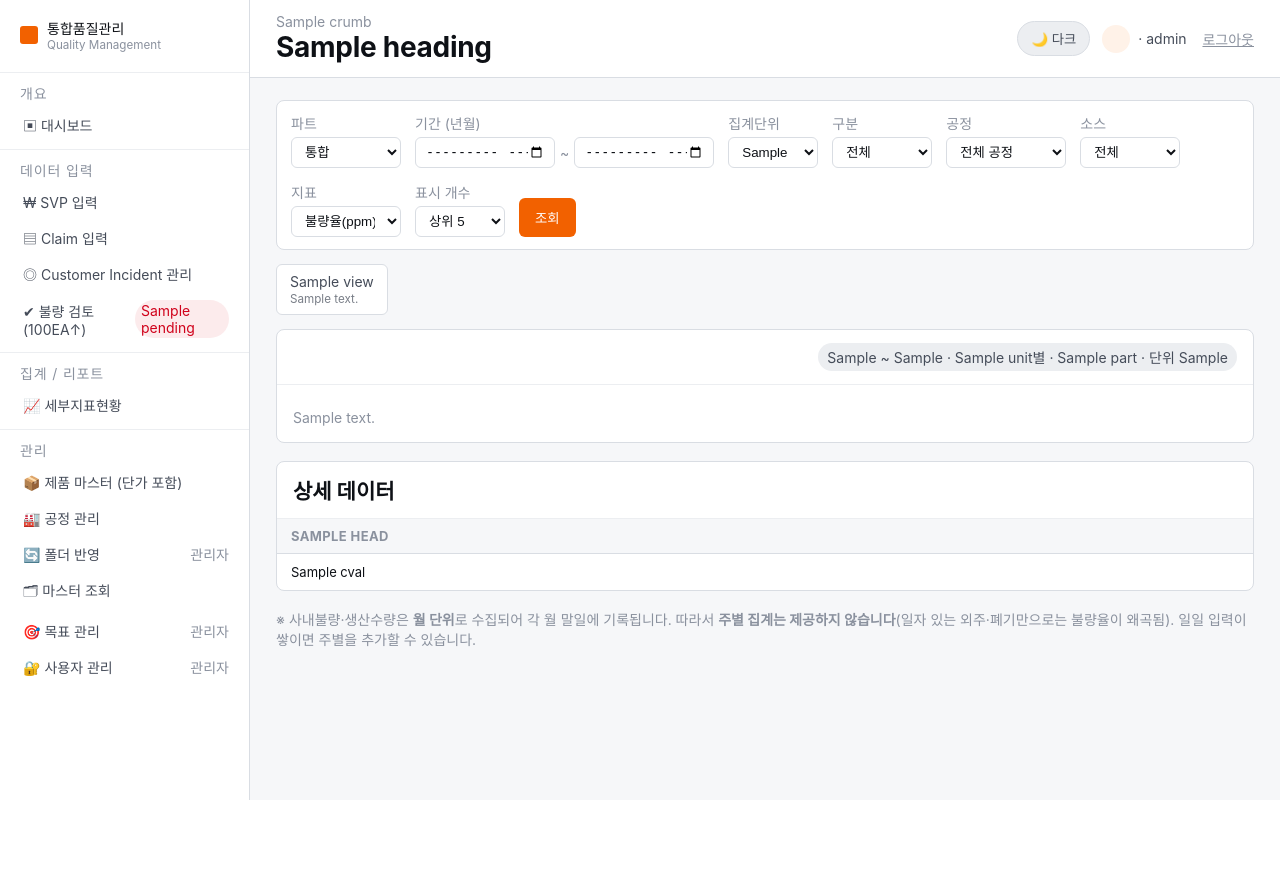
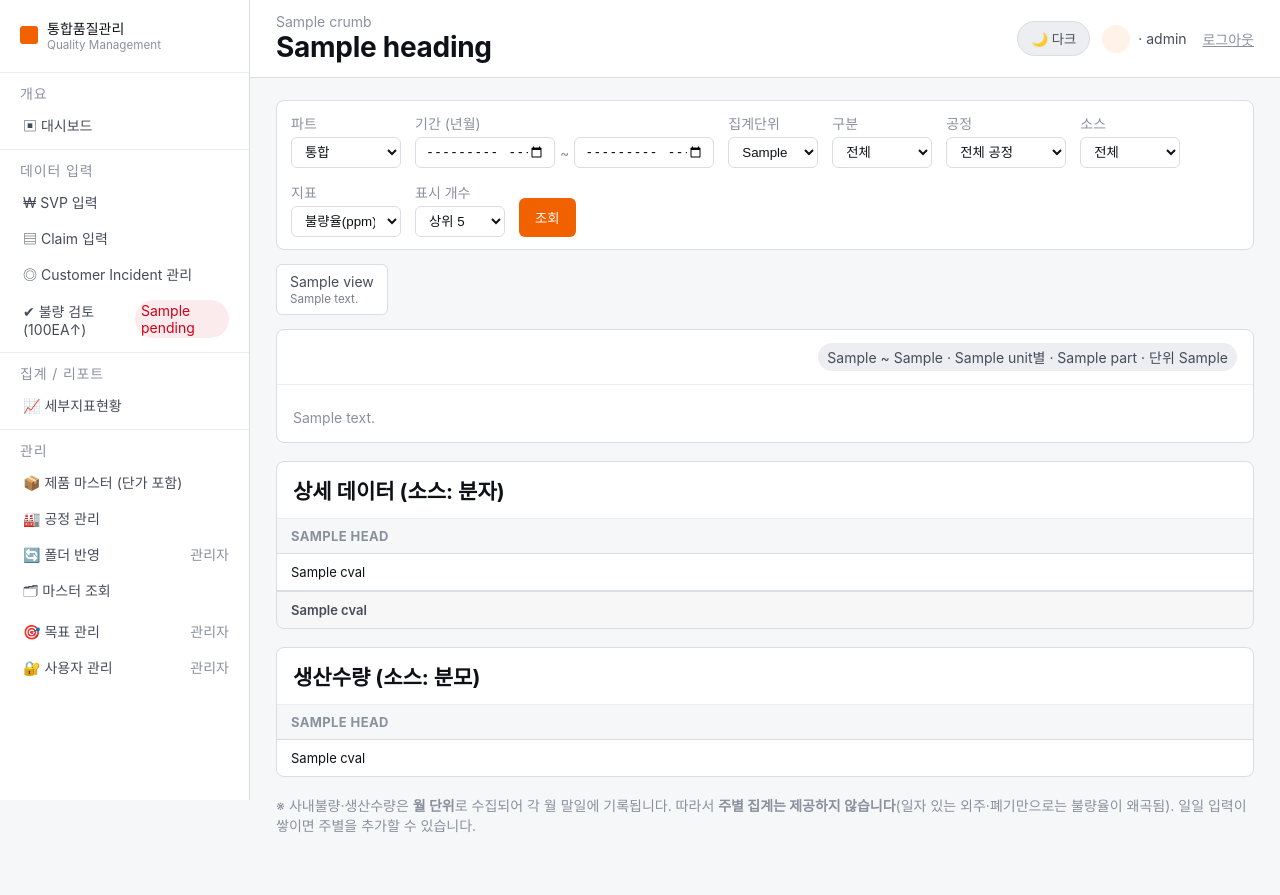
Before and after one commit to johnsonelectricoperations-ux/Quality_Management, a FastAPI app: template app/templates/report_detail.html in a window 1280 px wide. Before the commit the page ends 800 px from the top, so only its background shows below. Run offline with FastAPI, Linux system fonts and the light colour scheme; the template is opened without the code that fills it: most values are stand-ins (such as "Sample title", 1, 10 or a date in 2020).

Commit message:
세부지표현황 그래프 아래에 월별 분자·분모 소스 데이터 표 추가
계산된 값(ppm/비중)만으로는 어떻게 나온 숫자인지 검증하기 어려워서,
각 그래프 아래에 실제 계산에 쓰인 원본 수량을 표로 함께 보여준다.

- KPI 종합 추이: 카드마다 월별 분자(Scrap Cost/수량/COPQ 비용/공정·셋팅불량 수량)와
  분모(SVP·생산수량) 표를 차트 밑에 추가. Warranty는 비율 지표가 아니라 분자만 표시.
- 파트별·공정별·불량유형별·TM-NO별 추이: 상세 데이터 표를 항상 원본 수량(분자)으로 표시하고,
  생산수량(분모) 표를 별도 패널로 추가. TM-NO축은 그룹마다 분모가 다르므로 그룹별로,
  나머지는 파트 전체 생산수량 1행으로 표시.
- 불량유형별·품명별 비중: 표에 월별 열을 추가하고, 맨 아래 '합계(분모)' 행으로
  그 달 전체 수량(비중 계산의 분모)을 보여준다.

calc.analyze()가 그룹별 원본 수량(qty)과 분모(denom)를 함께 반환하도록 확장했고,
month_kpi()도 proc_qty/set_qty를 노출하도록 했다. 계산 로직 자체는 바꾸지 않았다.

검증: 표의 분자÷분모로 재계산한 ppm이 차트 값과 정확히 일치. 7뷰×3집계단위×2지표×3파트
126조합 JS 오류 0. 대시보드 회귀 없음.

Co-Authored-By: Claude Sonnet 5 <noreply@anthropic.com>
Claude-Session: https://claude.ai/code/session_01VEyWz8KXqVAgbWpd9Yoj1c

```diff
--- a/app/calc.py
+++ b/app/calc.py
@@ -318,6 +318,8 @@ def month_kpi(conn, m, daily, y, mth, part):
         "incident": incident_count(conn, ym, parts),
         "proc_ppm": ppm(agg["proc_qty"], agg["prod_qty"]),
         "set_ppm": ppm(agg["set_qty"], agg["prod_qty"]),
+        "proc_qty": agg["proc_qty"],
+        "set_qty": agg["set_qty"],
         "prod_qty": agg["prod_qty"],
         "denom": round(denom),
         "denom_est": est,
@@ -508,23 +510,30 @@ def analyze(conn, m, kind_of_chart, date_from, date_to, part, unit,
         if rest:                                 # 합산 그룹은 포함된 그룹들의 합집합
             denom_tms[other] = set().union(*(denom_tms[g] for g in rest))
 
+    def denom_of(g, k):
+        if per_tm:
+            return sum(prod.get((k, tmk), 0) for tmk in denom_tms.get(g, ()))
+        return prod.get(k, 0)
+
     series = []
     for g in keep:
-        vals = []
+        vals, qtys, denoms = [], [], []
         for k in periods:
             q = cell.get((g, k), 0)
+            qtys.append(q)
+            denom = denom_of(g, k)
+            denoms.append(denom)
             if measure == "qty":
                 vals.append(q)
-                continue
-            # 불량율(ppm): TM/품명 축은 그 그룹의 TM-NO 생산수량 합, 그 외는 파트 전체
-            if per_tm:
-                denom = sum(prod.get((k, tmk), 0) for tmk in denom_tms.get(g, ()))
             else:
-                denom = prod.get(k, 0)
-            vals.append(round(q / denom * 1_000_000) if denom else None)
-        total_q = sum(cell.get((g, k), 0) for k in periods)
-        series.append({"name": g, "values": vals, "total": total_q})
-    return {"periods": periods, "series": series, "unit": unit_label, "note": note}
+                vals.append(round(q / denom * 1_000_000) if denom else None)
+        total_q = sum(qtys)
+        series.append({"name": g, "values": vals, "qty": qtys, "denom": denoms, "total": total_q})
+    # 표시용 분모 시리즈: per_tm 축은 그룹마다 다르므로 그룹별로, 아니면 공통 1개
+    denom_series = ({s["name"]: s["denom"] for s in series} if per_tm
+                    else (series[0]["denom"] if series else []))
+    return {"periods": periods, "series": series, "unit": unit_label, "note": note,
+            "per_tm": per_tm, "denom_series": denom_series}
 
 
 PART_DISPLAY = {"VMS PART": "1PART", "TM PART": "2PART"}
--- a/app/main.py
+++ b/app/main.py
@@ -387,35 +387,50 @@ def report_detail(request: Request, view: str = "kpi", part: str = "통합", uni
                  ("Warranty", "--sec", "", 0, "warranty", "warranty", part),
                  ("공정불량율 (ppm)", "--p-500", "", 0, "proc_ppm", "proc_ppm", ppm_part),
                  ("셋팅불량율 (ppm)", "--sec", "", 0, "set_ppm", "set_ppm", ppm_part)]
+        # 카드별 월별 분자·분모(소스 데이터): vk(값 키)로 매핑
+        KPI_SRC = {
+            "scrap_cost_pct": ("scrap_cost", "Scrap Cost(천원)", "denom", "분모(SVP·천원)"),
+            "scrap_qty_pct": ("scrap_qty", "Scrap 수량(EA)", "prod_qty", "생산수량(EA)"),
+            "copq_pct": ("copq_cost", "COPQ 비용(천원)", "denom", "분모(SVP·천원)"),
+            "warranty": ("warranty", "Warranty(천원)", None, None),
+            "proc_ppm": ("proc_qty", "공정불량 수량(EA)", "prod_qty", "생산수량(EA)"),
+            "set_ppm": ("set_qty", "셋팅불량 수량(EA)", "prod_qty", "생산수량(EA)"),
+        }
+
+        def src_table(vk):
+            num_key, num_label, den_key, den_label = KPI_SRC[vk]
+            rows = [[num_label] + [f"{s[num_key]:,}" for s in series]]
+            if den_key:
+                rows.append([den_label] + [f"{s[den_key]:,}" for s in series])
+            return {"head": ["구분"] + labels, "rows": rows}
+
         ctx["kpi_charts"] = [{
             "name": nm, "color": col, "unit": un, "dec": dc,
             "cur_val": series[-1][vk] if series else 0,
             "vseries": _join([s[vk] for s in series]), "targets": tgt(tk, tp),
+            "src_table": src_table(vk),
         } for nm, col, un, dc, vk, tk, tp in specs]
         ctx["labels"] = ",".join(labels)
         ctx["cur"] = len(months) - 1
         ctx["fydiv"] = fydiv if fydiv is not None else ""
         ctx["fylabels"] = fylabels
-    elif view == "defect_share":
-        res = calc.analyze(conn, m, "defect_type", date_from, date_to, part, unit,
+    elif view in ("defect_share", "product_name"):
+        axis, label, color = ("defect_type", "불량유형", "--p-500") if view == "defect_share" \
+                             else ("product_name", "품명", "--sec")
+        res = calc.analyze(conn, m, axis, date_from, date_to, part, unit,
                            kind_f, procs, sources, measure="qty", topn=topn)
         rows = sorted(res["series"], key=lambda s: s["total"], reverse=True)
+        grand = sum(r["total"] for r in rows) or 1
         ctx["chart"] = {"type": "hbar", "names": "|".join(r["name"] for r in rows),
                         "vseries": _join([r["total"] for r in rows]),
-                        "unit": "EA", "dec": 0, "color": "--p-500", "note": res["note"]}
-        tot = sum(r["total"] for r in rows) or 1
-        ctx["table"] = {"head": ["불량유형", "수량(EA)", "비중"],
-                        "rows": [[r["name"], f"{r['total']:,}", f"{r['total']/tot*100:.1f}%"] for r in rows]}
-    elif view == "product_name":
-        res = calc.analyze(conn, m, "product_name", date_from, date_to, part, unit,
-                           kind_f, procs, sources, measure="qty", topn=topn)
-        rows = sorted(res["series"], key=lambda s: s["total"], reverse=True)
-        ctx["chart"] = {"type": "hbar", "names": "|".join(r["name"] for r in rows),
-                        "vseries": _join([r["total"] for r in rows]),
-                        "unit": "EA", "dec": 0, "color": "--sec", "note": res["note"]}
-        tot = sum(r["total"] for r in rows) or 1
-        ctx["table"] = {"head": ["품명", "수량(EA)", "비중"],
-                        "rows": [[r["name"], f"{r['total']:,}", f"{r['total']/tot*100:.1f}%"] for r in rows]}
+                        "unit": "EA", "dec": 0, "color": color, "note": res["note"]}
+        # 월별 소스 데이터: 분자(항목별 월 수량) + 분모(그 달 전체 수량, 열 합계)
+        by_period_total = [sum(r["qty"][i] for r in rows) for i in range(len(res["periods"]))]
+        ctx["table"] = {"head": [label] + res["periods"] + ["합계(EA)", "비중"],
+                        "rows": [[r["name"]] + [f"{v:,}" for v in r["qty"]]
+                                 + [f"{r['total']:,}", f"{r['total']/grand*100:.1f}%"] for r in rows],
+                        "denom_row": ["합계(분모)"] + [f"{v:,}" for v in by_period_total]
+                                     + [f"{grand:,}", "100.0%"]}
     else:
         res = calc.analyze(conn, m, view, date_from, date_to, part, unit,
                            kind_f, procs, sources, measure=measure, topn=topn)
@@ -425,9 +440,19 @@ def report_detail(request: Request, view: str = "kpi", part: str = "통합", uni
                         "sets": "|".join(_join(s["values"]) for s in res["series"]),
                         "unit": res["unit"], "dec": 0, "color": "--p-500", "note": res["note"],
                         "legend": list(zip(names, range(len(names))))}
-        ctx["table"] = {"head": ["구분"] + res["periods"] + ["합계(EA)"],
-                        "rows": [[names[i]] + ["-" if v is None else f"{v:,}" for v in s["values"]]
+        # 상세 표는 항상 원본 수량(분자)로 표시하고, 생산수량(분모)은 별도 표로 보여준다
+        ctx["table"] = {"head": ["구분(분자·EA)"] + res["periods"] + ["합계(EA)"],
+                        "rows": [[names[i]] + [f"{v:,}" for v in s["qty"]]
                                  + [f"{s['total']:,}"] for i, s in enumerate(res["series"])]}
+        if res["per_tm"]:
+            ctx["denom_table"] = {"head": ["구분(분모·생산수량 EA)"] + res["periods"] + ["합계(EA)"],
+                                  "rows": [[names[i]] + [f"{v:,}" for v in res["denom_series"][s["name"]]]
+                                           + [f"{sum(res['denom_series'][s['name']]):,}"]
+                                           for i, s in enumerate(res["series"])]}
+        else:
+            dv = res["denom_series"]
+            ctx["denom_table"] = {"head": ["구분(분모)"] + res["periods"] + ["합계(EA)"],
+                                  "rows": [["생산수량(EA)"] + [f"{v:,}" for v in dv] + [f"{sum(dv):,}"]]}
         ctx["measure_unit"] = "ppm" if measure == "ppm" else "EA"
     conn.close()
     return render(request, "report_detail.html", u, active="rdetail", heading="세부지표현황",
--- a/app/templates/report_detail.html
+++ b/app/templates/report_detail.html
@@ -13,6 +13,11 @@
 .lgd{display:flex;gap:10px;flex-wrap:wrap;margin:4px 0 2px;}
 .lgd i{width:9px;height:9px;border-radius:2px;display:inline-block;margin-right:4px;}
 .lgd span{font:600 11px/1.5 inherit;color:var(--tx2);}
+.srct{width:100%;border-collapse:collapse;margin-top:8px;font-size:11px;}
+.srct th,.srct td{padding:3px 6px;border-top:1px solid var(--bd);white-space:nowrap;}
+.srct th{text-align:left;color:var(--tx3);font-weight:600;}
+.srct td.num, .srct th.num{text-align:right;font-variant-numeric:tabular-nums;}
+tr.trow-denom td{border-top:2px solid var(--bd);font-weight:600;color:var(--tx2);background:var(--bg2,rgba(127,127,127,.06));}
 </style>
 
 <form class="fbar" method="get" action="/report/detail">
@@ -79,6 +84,16 @@
       <div class="jchart" data-type="bar" data-color="{{ ch.color }}" data-unit="{{ ch.unit }}" data-dec="{{ ch.dec }}"
         data-cur="{{ cur }}" {% if fydiv != '' %}data-fydiv="{{ fydiv }}" data-fylabels="{{ fylabels }}"{% endif %}
         data-targets="{{ ch.targets }}" data-labels="{{ labels }}" data-values="{{ ch.vseries }}"></div>
+      {% if ch.src_table %}
+      <div style="overflow-x:auto;">
+      <table class="srct">
+        <thead><tr>{% for h in ch.src_table.head %}<th {{ 'class="num"' if not loop.first }}>{{ h }}</th>{% endfor %}</tr></thead>
+        <tbody>{% for row in ch.src_table.rows %}
+          <tr>{% for cval in row %}<td {{ 'class="num"' if not loop.first }}>{{ cval }}</td>{% endfor %}</tr>
+        {% endfor %}</tbody>
+      </table>
+      </div>
+      {% endif %}
     </div>
   {% endfor %}
   </div>
@@ -104,7 +119,7 @@
   </div>
 
   {% if table %}
-  <div class="panel"><div class="phead"><h2>상세 데이터</h2></div>
+  <div class="panel"><div class="phead"><h2>상세 데이터 (소스: 분자)</h2></div>
     <div style="overflow-x:auto;">
     <table>
       <thead><tr>{% for h in table.head %}<th {{ 'class="num"' if not loop.first }}>{{ h }}</th>{% endfor %}</tr></thead>
@@ -113,6 +128,24 @@
         <tr>{% for cval in row %}<td {{ 'class="num"' if not loop.first }}>{{ cval }}</td>{% endfor %}</tr>
       {% else %}
         <tr><td colspan="{{ table.head|length }}" style="color:var(--tx3);">데이터가 없습니다.</td></tr>
+      {% endfor %}
+      {% if table.denom_row %}
+        <tr class="trow-denom">{% for cval in table.denom_row %}<td {{ 'class="num"' if not loop.first }}>{{ cval }}</td>{% endfor %}</tr>
+      {% endif %}
+      </tbody>
+    </table>
+    </div>
+  </div>
+  {% endif %}
+
+  {% if denom_table %}
+  <div class="panel"><div class="phead"><h2>생산수량 (소스: 분모)</h2></div>
+    <div style="overflow-x:auto;">
+    <table>
+      <thead><tr>{% for h in denom_table.head %}<th {{ 'class="num"' if not loop.first }}>{{ h }}</th>{% endfor %}</tr></thead>
+      <tbody>
+      {% for row in denom_table.rows %}
+        <tr>{% for cval in row %}<td {{ 'class="num"' if not loop.first }}>{{ cval }}</td>{% endfor %}</tr>
       {% endfor %}
       </tbody>
     </table>
```
